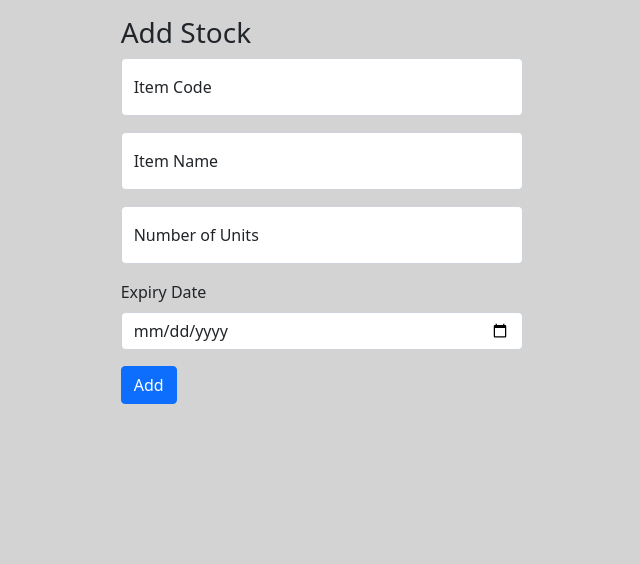
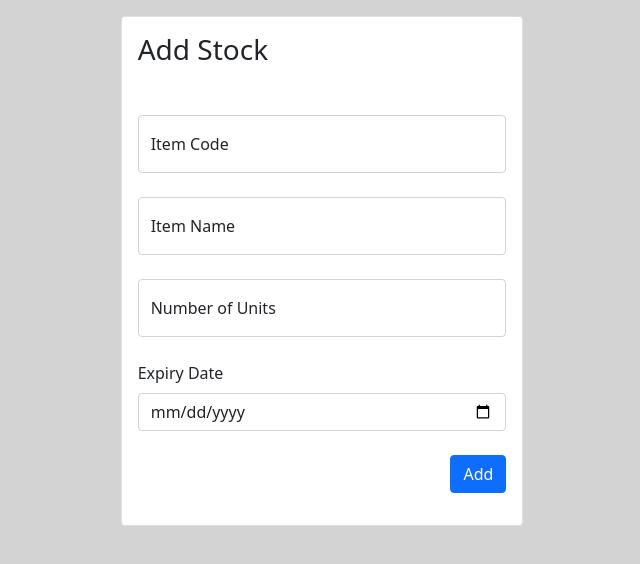
Before and after one commit to ruvesh/inventory-management, a Flask app: page /stock in a window 1280 px wide. Shown: the part 56-620 px from the top of the page, without its empty margins (318-958 px from the left). Run offline with Flask 2, Linux system fonts and the light colour scheme.

Commit message:
Re-designed Stock Page

```diff
--- a/templates/base.html
+++ b/templates/base.html
@@ -31,4 +31,5 @@
       {% endblock body %}
 
 </body>
+
 </html>
--- a/templates/stock.html
+++ b/templates/stock.html
@@ -3,27 +3,38 @@
 {% block body %}
 
   <div class="container my-3 col-md-4 centered">
-      <h3>Add Stock</h3>
+      <div class="card">
+        <div class="card-body">
+          <h3 class="card-title mb-5">Add Stock</h3>
           <form method="POST" action="/stock">
-        <div class="form-floating mb-3">
+            <div class="form-floating mb-4">
               <input type="text" class="form-control" name="itemCode" id="itemCode" placeholder="ITM001" required>
               <label for="itemCode" class="form-label">Item Code</label>
             </div>
-        <div class="form-floating mb-3">
+            <div class="form-floating mb-4">
                 <input type="text" class="form-control" name="itemName" id="itemName" placeholder="Item Name" required>
                 <label for="itemName" class="form-label">Item Name</label>
               </div>
 
-        <div class="form-floating mb-3">
+            <div class="form-floating mb-4">
                 <input type="number" class="form-control" name="stockSize" id="stockSize" placeholder="12" required>
                 <label for="stockSize" class="form-label">Number of Units</label>
             </div>
-        <div class="mb-3">
+            <div class="mb-4">
                 <label for="expiryDate" class="form-label">Expiry Date</label>
                 <input type="date" class="form-control" name="expiryDate" id="expiryDate" required>
             </div>
+            <div class="mb-3" style="float: right;">
               <button type="submit" class="btn btn-primary">Add</button>
+            </div>
+
           </form>
         </div>
+      </div>
+
+
+  </div>
+
+
 
 {% endblock body %}
```
Lines whose indentation alone changed are shown as unchanged.
